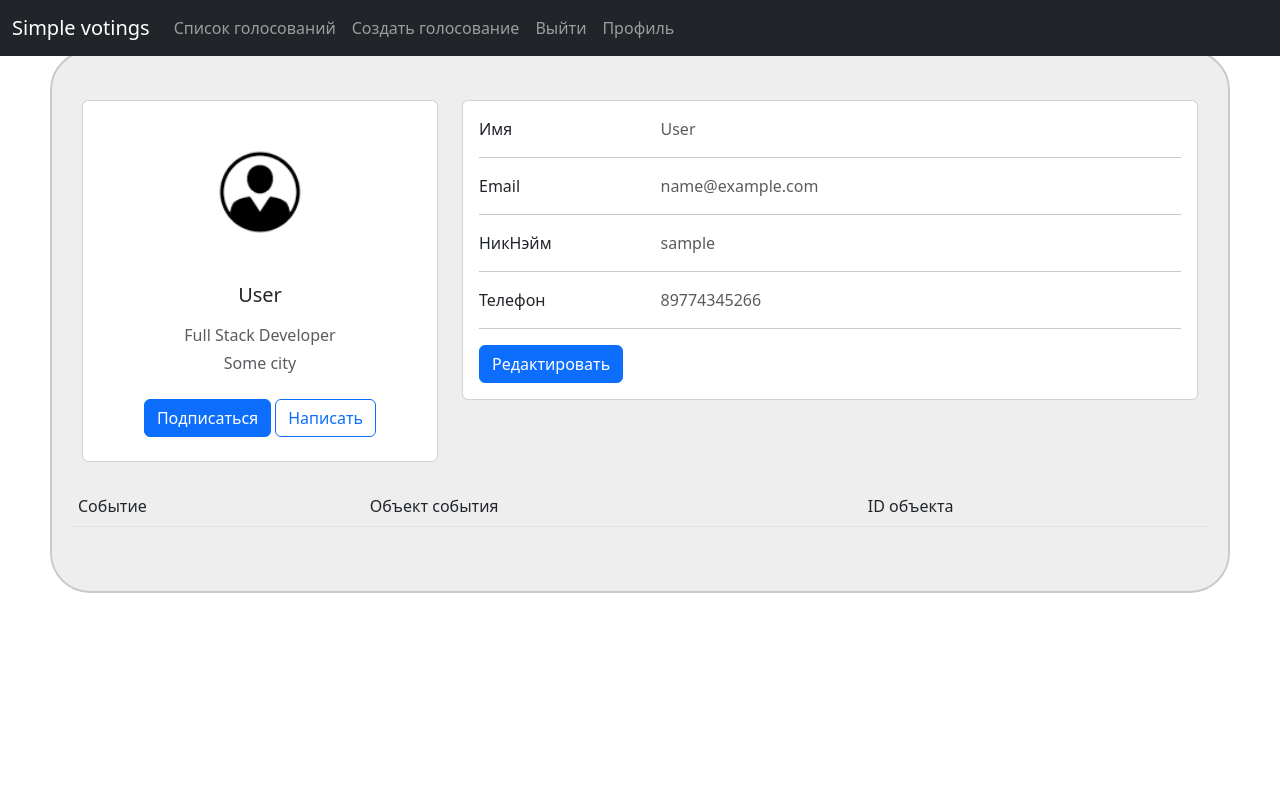
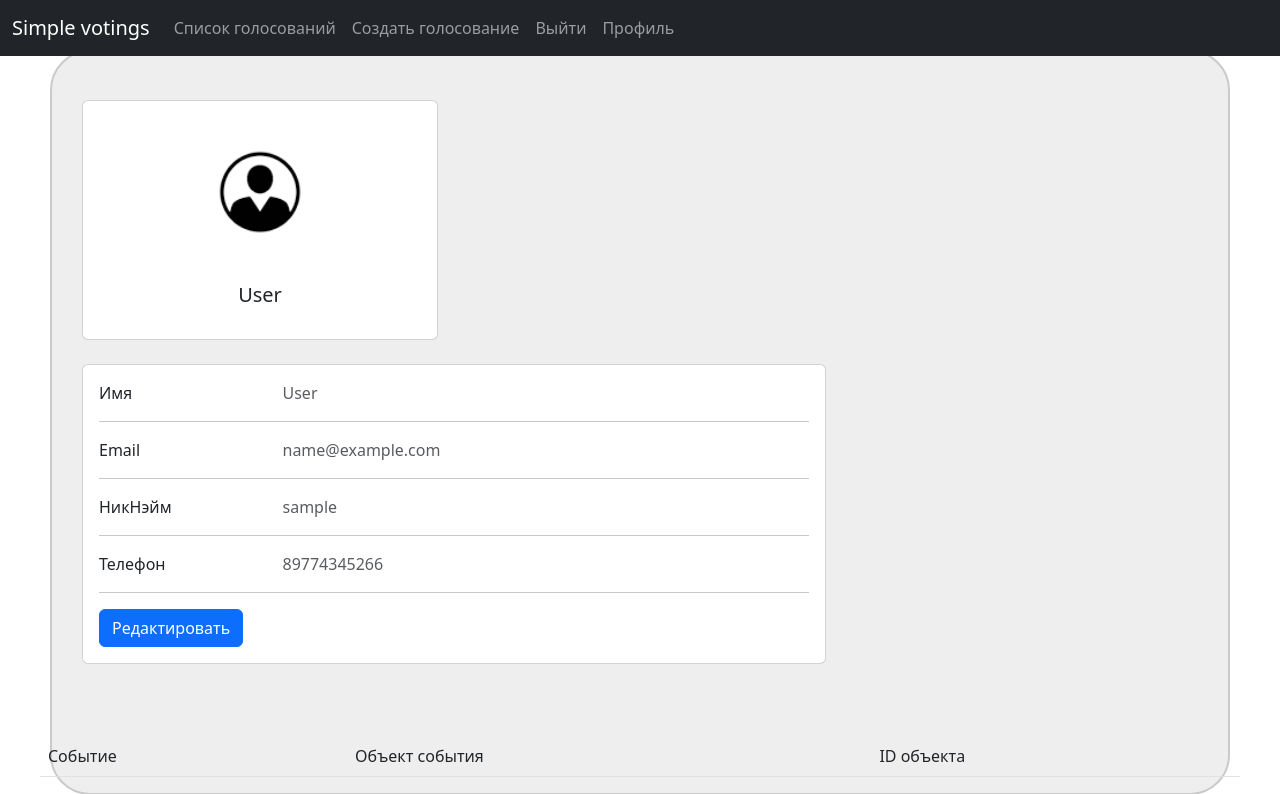
Before and after one commit to setta1a/s1mple_votings_django, a Django app: page /profile/1/ in a window 1280 px wide. Shown: the top 794 px of the page. Before the commit the page ends 593 px from the top, so only its background shows below. Run offline with Django 4.2, Linux system fonts and the light colour scheme; the visitor is signed in with stand-in values (Sample User, id 1); data comes from the database, SQL or seed files in the repository; data that the repository does not hold is empty; some libraries are stand-ins or nearby versions.

Commit message:
redact profile page

```diff
--- a/first/templates/profile.html
+++ b/first/templates/profile.html
@@ -10,11 +10,6 @@
             <img src="../../media/{{photo}}" alt="avatar"
               class="rounded-circle img-fluid" style="width: 150px; min-width: 150px; min-height: 150px">
             <h5 class="my-3">{{profile.last_name}}</h5>
-            <p class="text-muted mb-1">Full Stack Developer</p>
-            <p class="text-muted mb-4"> Some city</p>
-            <div class="d-flex justify-content-center mb-2">
-              <button type="button" class="btn btn-primary">Подписаться</button>
-              <button type="button" class="btn btn-outline-primary ms-1">Написать</button>
             </div>
           </div>
         </div>
```
